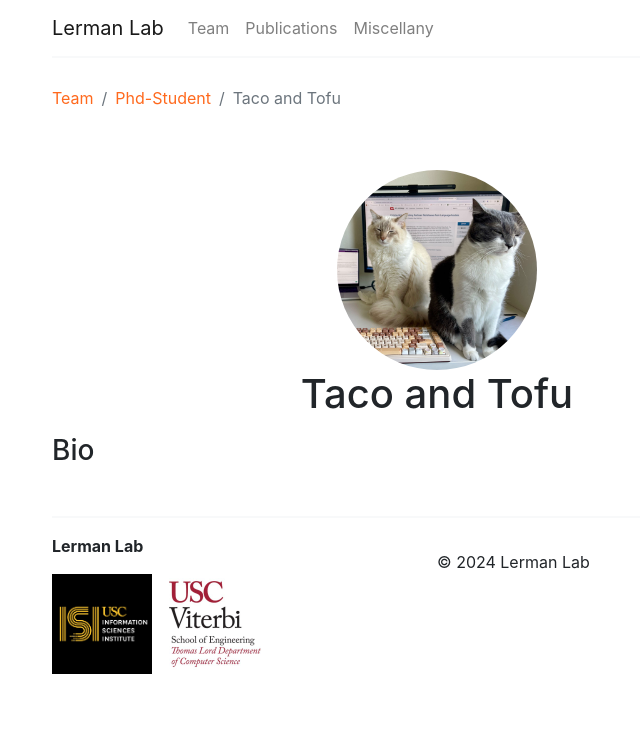
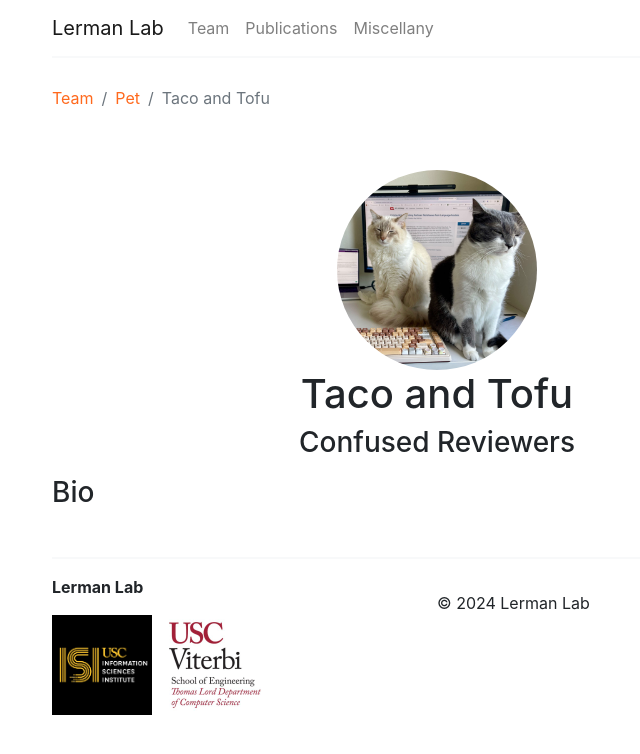
Before and after one commit to lermanlab/lermanlab.github.io, a Jekyll site: the page built from _pages/team/_posts/2021-01-10-taco-tofu.md, in a window 1280 px wide. Shown: the top 754 px of the page, without its empty margins (203-843 px from the left). Built offline with Jekyll 4.4.1, drawn with Linux system fonts in a browser that asks for light colours.

Commit message:
Update 2021-01-10-taco-tofu.md

```diff
--- a/_pages/team/_posts/2021-01-10-taco-tofu.md
+++ b/_pages/team/_posts/2021-01-10-taco-tofu.md
@@ -1,9 +1,9 @@
 ---
 layout: member
-category: phd-student
+category: pet
 title: Taco and Tofu
 image: taco-tofu.jpg
-role:
+role: Confused Reviewers
 permalink: 'team/taco-tofu'
 social:
   twitter:
```
